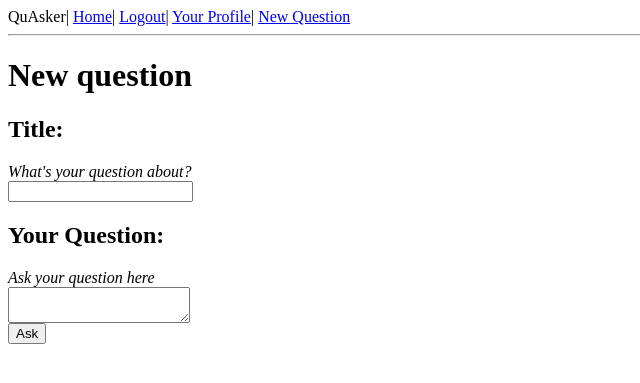
After one commit to P1sar/QuAsker, a Flask app: page /ask_question in a window 1280 px wide. The commit adds this page. Shown: the top 383 px of the page, without its empty margins (0-640 px from the left). Run offline with Flask 2, Linux system fonts and the light colour scheme; a user stored in the database is signed in; some libraries are stand-ins or nearby versions.

Commit message:
Asking question functioality added

```diff
--- a/app/forms.py
+++ b/app/forms.py
@@ -1,6 +1,6 @@
 from flask.ext.wtf import Form
 from flask.ext.uploads import UploadSet, IMAGES
-from wtforms import TextField, BooleanField, StringField, PasswordField, TextAreaField, SubmitField
+from wtforms  import TextField, BooleanField, StringField, PasswordField, TextAreaField, SubmitField
 from wtforms.validators import Required, Email, Length, equal_to
 from flask_wtf.file import  FileField, FileAllowed, FileRequired
 class LoginForm(Form):
@@ -32,3 +32,9 @@ class EditProfile(Form):
 class EditAvatar(Form):
 	avatar = FileField("file")
 	submit = SubmitField("Send")
+
+
+class AskQuestion(Form):
+	question_title = StringField("Title",validators = [Required()])
+	question_body = TextAreaField("Question", validators = [Required()])
+	question_submit = SubmitField("Ask")
--- /dev/null
+++ b/app/templates/ask_question.html
@@ -0,0 +1,23 @@
+{% extends "header.html" %}
+{% block content %}
+
+<h1>New question</h1>
+
+
+<h2>Title:</h2>
+<em>What's your question about?</em>
+<form action = "" method = "post" name = "askquestion">
+		{{new_question.hidden_tag()}}
+	<div id="questiontitle">{{new_question.question_title}}</div>
+
+<h2>Your Question:</h2>
+<em>Ask your question here</em>
+		{{new_question.hidden_tag()}}
+	<div id="questionbody">{{new_question.question_body}}</div>
+	{{new_question.question_submit}}
+</from>
+
+
+
+
+{% endblock %}
--- a/app/templates/header.html
+++ b/app/templates/header.html
@@ -29,6 +29,10 @@
 		{% else %}
 		{% endif %}
 
+		{% if current_user.nickname %}
+		<a href="/ask_question">New Question</a>
+		{% else %}
+		{% endif %}
 		</div>
 
 
--- a/app/views.py
+++ b/app/views.py
@@ -1,9 +1,9 @@
 from app import app, db, lm
 from flask import render_template, request, flash, redirect, session, url_for, g
 from flask.ext.login import login_user, logout_user, current_user, login_required
-from forms import LoginForm, RegisterForm, EditProfile, EditAvatar
+from forms import LoginForm, RegisterForm, EditProfile, EditAvatar, AskQuestion
 from wtforms.validators import ValidationError
-from models import User
+from models import User, Question
 from datetime import datetime
 from werkzeug import secure_filename
 import os
@@ -125,9 +125,9 @@ def user(nickname):
                             user = user)
 
 
+
 @app.route('/edit_profile', methods = ['GET','POST'])
 @login_required
-
 def edit():
 
     edit_form = EditProfile()
@@ -139,10 +139,26 @@ def edit():
 
     if edit_form.validate_on_submit():
         about_me = edit_form.about_me.data
-        current_user.about_me = edit_form.about_me.data
+        current_user.about_me = about_me
         db.session.add(current_user)
         db.session.commit()
         return redirect(url_for('edit'))
 
 
     return render_template('edit_profile.html', edit_form = edit_form, edit_avatar = edit_avatar)
+
+@app.route('/ask_question', methods = ["GET","POST"])
+@login_required
+
+def ask():
+    new_question = AskQuestion()
+
+    if new_question.validate_on_submit():
+        question_title = new_question.question_title.data
+        question_body = new_question.question_body.data
+        question = Question(title = question_title, body = question_body,
+                            post_time =  datetime.now(), user_id = current_user.id)
+        db.session.add(question)
+        db.session.commit()
+        return redirect(url_for('index'))
+    return render_template("ask_question.html", new_question = new_question )
```
Also changed, not shown: app.db, 2 other files.
